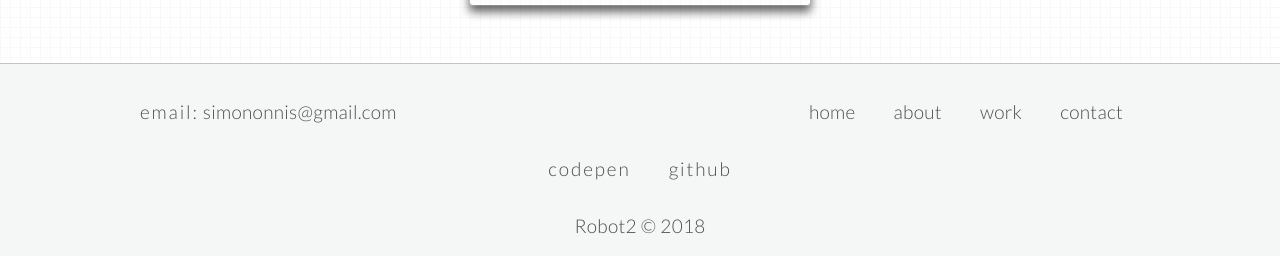
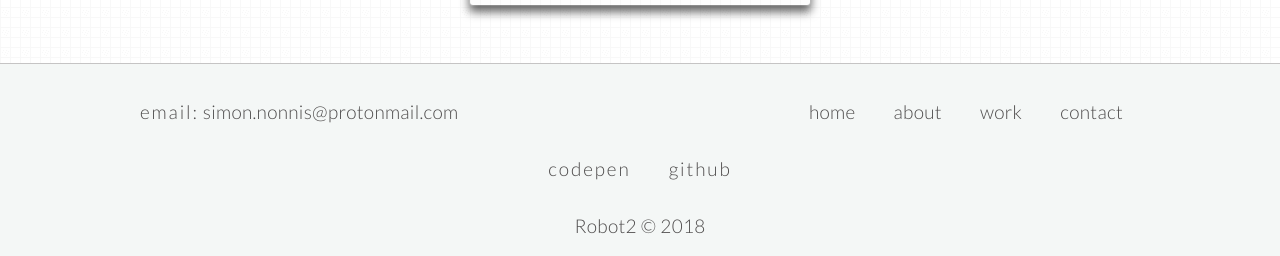
Before and after one commit to SimoNonnis/Robot2, a PHP site: page /index.php in a window 1280 px wide. Shown: the part 1088-1344 px from the top of the page. Run offline with PHP 8.4, Linux system fonts and the light colour scheme.

Commit message:
Update footer.php

```diff
--- a/partials/footer.php
+++ b/partials/footer.php
@@ -2,7 +2,7 @@
 <div class="g-wrapper footer-container u-cf">
   <p class="footer-email">
     <strong>email:</strong>
-    <span>simononnis@gmail.com</span>
+    <span>simon.nonnis@protonmail.com</span>
   </p>
   <nav class="footer-nav">
     <?php include("nav-list.php"); ?>
```
